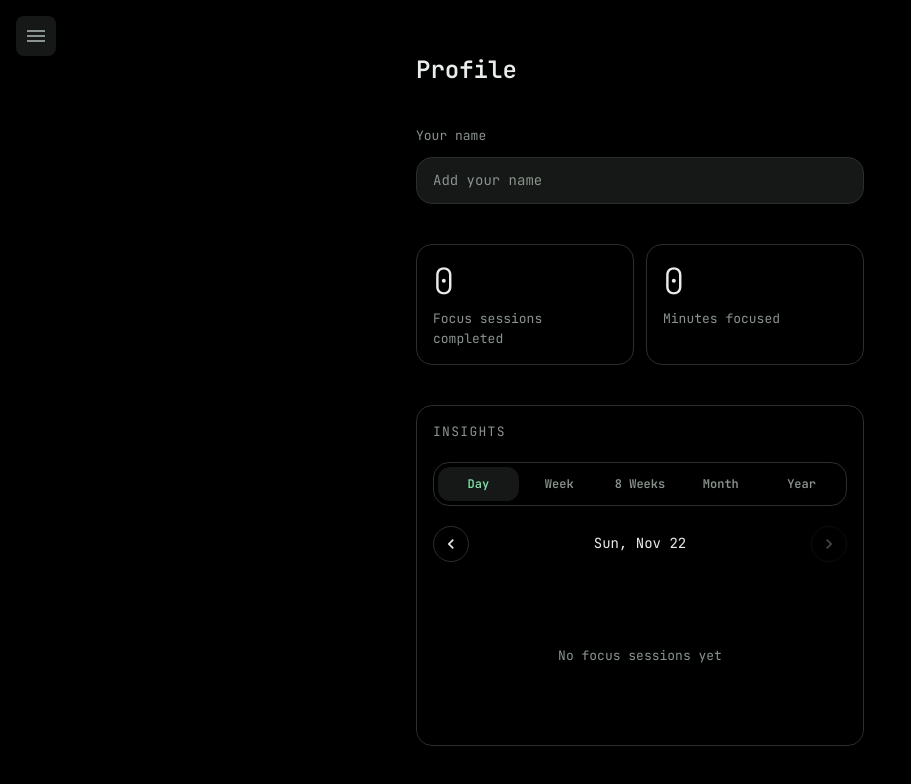
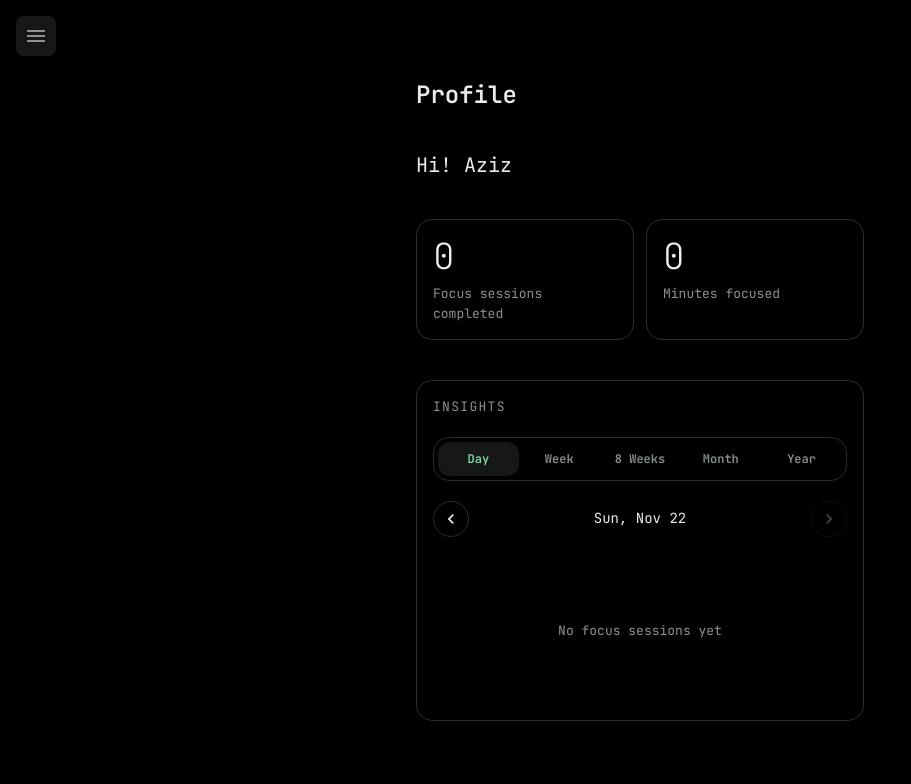
Before and after one commit to AZAA-brat/pomodoro-website, a Next.js app: page /en/profile in a window 1280 px wide. Shown: the top 784 px of the page, without its empty margins (0-911 px from the left). Built offline with nearby package versions, Linux system fonts and the light colour scheme.

Commit message:
removed unused code from profile

```diff
--- a/app/[lang]/dictionaries/en.json
+++ b/app/[lang]/dictionaries/en.json
@@ -37,8 +37,7 @@
   },
   "profile": {
     "title": "Profile",
-    "name": "Your name",
-    "namePlaceholder": "Add your name",
+    "greeting": "Hi! Aziz",
     "sessions": "Focus sessions completed",
     "minutes": "Minutes focused",
     "stats": {
--- a/app/[lang]/dictionaries/ru.json
+++ b/app/[lang]/dictionaries/ru.json
@@ -37,8 +37,7 @@
   },
   "profile": {
     "title": "Профиль",
-    "name": "Ваше имя",
-    "namePlaceholder": "Добавьте имя",
+    "greeting": "Привет! Азиз",
     "sessions": "Завершённых сессий фокуса",
     "minutes": "Минут в фокусе",
     "stats": {
--- a/app/components/profile.tsx
+++ b/app/components/profile.tsx
@@ -2,25 +2,22 @@
 
 import { useEffect, useState } from "react";
 import { Stats } from "./stats";
-import { MINUTES_KEY, NAME_KEY, SESSIONS_KEY, read, write } from "../lib/storage";
+import { MINUTES_KEY, SESSIONS_KEY, read } from "../lib/storage";
 
 type Labels = {
   title: string;
-  name: string;
-  namePlaceholder: string;
+  greeting: string;
   sessions: string;
   minutes: string;
   stats: Parameters<typeof Stats>[0]["labels"];
 };
 
 export function Profile({ lang, labels }: { lang: string; labels: Labels }) {
-  const [name, setName] = useState("");
   const [sessions, setSessions] = useState(0);
   const [minutes, setMinutes] = useState(0);
 
   useEffect(() => {
     /* eslint-disable react-hooks/set-state-in-effect */
-    setName(read(NAME_KEY) ?? "");
     setSessions(Number(read(SESSIONS_KEY) ?? 0));
     setMinutes(Number(read(MINUTES_KEY) ?? 0));
     /* eslint-enable react-hooks/set-state-in-effect */
@@ -30,18 +27,7 @@ export function Profile({ lang, labels }: { lang: string; labels: Labels }) {
     <section className="flex w-full max-w-md flex-col gap-10">
       <h1 className="text-2xl font-semibold">{labels.title}</h1>
 
-      <label className="flex flex-col gap-3">
-        <span className="text-[13px] text-muted">{labels.name}</span>
-        <input
-          value={name}
-          onChange={(e) => {
-            setName(e.target.value);
-            write(NAME_KEY, e.target.value);
-          }}
-          placeholder={labels.namePlaceholder}
-          className="rounded-2xl border border-line bg-surface px-4 py-3 text-[14px] text-text placeholder:text-muted focus-visible:border-accent focus-visible:outline-none"
-        />
-      </label>
+      <p className="text-xl text-text">{labels.greeting}</p>
 
       <dl className="grid grid-cols-2 gap-3">
         {[
--- a/app/globals.css
+++ b/app/globals.css
@@ -17,7 +17,7 @@
   --line: #d6dcd8;
   --muted: #5c6560;
   --text: #121513;
-  --accent: #684815;
+  --accent: #1d7a4b;
   --accent-2: #1d7a4b;
   color-scheme: light;
 }
--- a/app/lib/storage.ts
+++ b/app/lib/storage.ts
@@ -1,4 +1,3 @@
-export const NAME_KEY = "profile-name";
 export const SESSIONS_KEY = "focus-sessions";
 export const MINUTES_KEY = "focus-minutes";
 export const TIMER_SETTINGS_KEY = "timer-settings";
```
